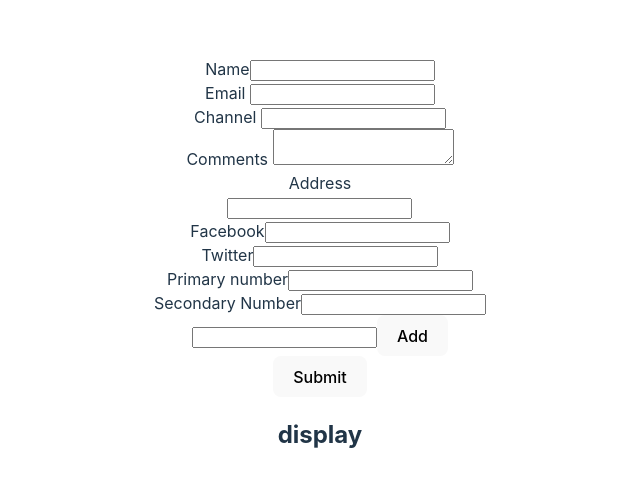
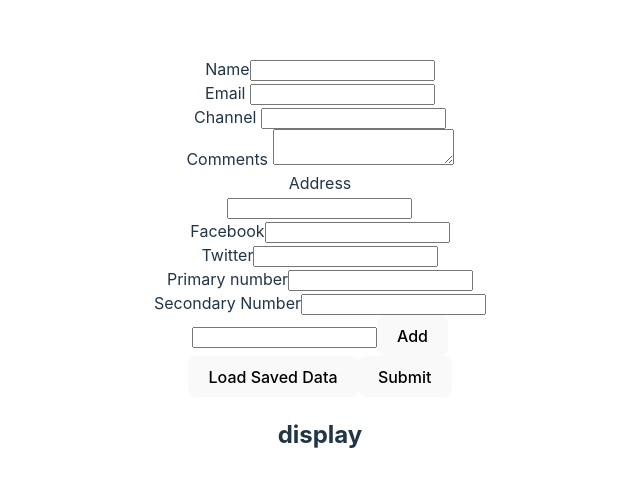
Before and after one commit to harishss20/Formik-Test, a React (Vite) app: page / in a window 1280 px wide. Shown: the part 135-622 px from the top of the page, without its empty margins (320-960 px from the left). Built offline with nearby package versions, Linux system fonts and the light colour scheme.

Commit message:
Load sava Data

```diff
--- a/src/components/TextForm.jsx
+++ b/src/components/TextForm.jsx
@@ -1,4 +1,4 @@
-import React from "react";
+import React, { useState } from "react";
 import { Formik, Form, Field, ErrorMessage, FieldArray } from "formik";
 import * as yup from "yup";
 import "../App.css";
@@ -16,8 +16,22 @@ const initialValues = {
   phoneNumber: ["", ""],
   pNumber: [""],
 };
-const onSubmit = (values) => {
+const savedValues = {
+  name: "harish",
+  email: "hari@gmail.com",
+  channel: "asdf",
+  comments: "asdf",
+  address: "asdf",
+  social: {
+    facebook: "asdf",
+    twitter: "asdf",
+  },
+  phoneNumber: ["", ""],
+  pNumber: [""],
+};
+const onSubmit = (values, onSubmitProps) => {
   console.log("onsubmit", values);
+  onSubmitProps.setSubmitting(false);
 };
 const validationSchema = yup.object({
   name: yup.string().required("Required"),
@@ -27,18 +41,21 @@ const validationSchema = yup.object({
   address: yup.string().required("Required").max(20),
 });
 function TextForm() {
+  const [data, setData] = useState(null);
   return (
     <Formik
-      initialValues={initialValues}
+      initialValues={data || initialValues}
       validationSchema={validationSchema}
       onSubmit={onSubmit}
+      enableReinitialize
     >
+      {(formik) => (
         <div className="Container">
           <Form>
             <div>
               <label htmlFor="name">Name</label>
               <Field type="text" id="name" name="name" />
-            <ErrorMessage name="name" />
+              <ErrorMessage name="name" component={TextError} />
             </div>
             <div>
               <label htmlFor="email">Email </label>
@@ -55,7 +72,7 @@ function TextForm() {
             <div>
               <label htmlFor="comments">Comments </label>
               <Field as="textarea" id="comments" name="comments" />
-            <ErrorMessage name="comments" component={TextError} />
+              <ErrorMessage name="comments" />
             </div>
             <div>
               <label htmlFor="address">Address </label>
@@ -91,7 +108,6 @@ function TextForm() {
             </div>
             <FieldArray name="pNumber">
               {(props) => {
-              console.log(props);
                 const { form, remove, push } = props;
                 const { values } = form;
                 const { pNumber } = values;
@@ -124,10 +140,24 @@ function TextForm() {
                 );
               }}
             </FieldArray>
-          <button type="submit">Submit</button>
+            <button
+              type="button"
+              onClick={() => {
+                setData(savedValues);
+              }}
+            >
+              Load Saved Data
+            </button>
+            <button
+              type="submit"
+              disabled={!(formik.isValid || formik.isSubmitting)}
+            >
+              Submit
+            </button>
             <h2>display</h2>
           </Form>
         </div>
+      )}
     </Formik>
   );
 }
```
Lines whose indentation alone changed are shown as unchanged.
